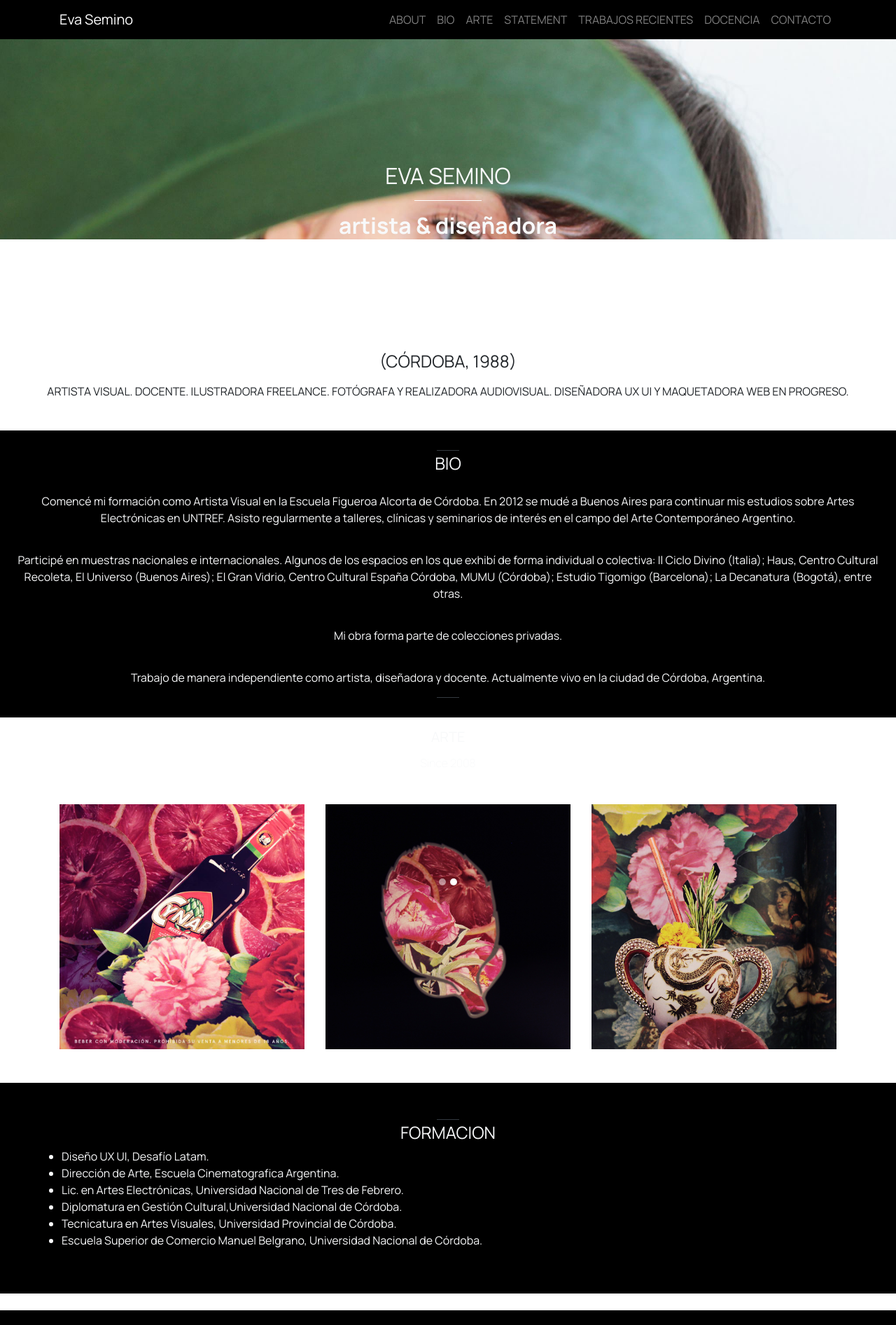
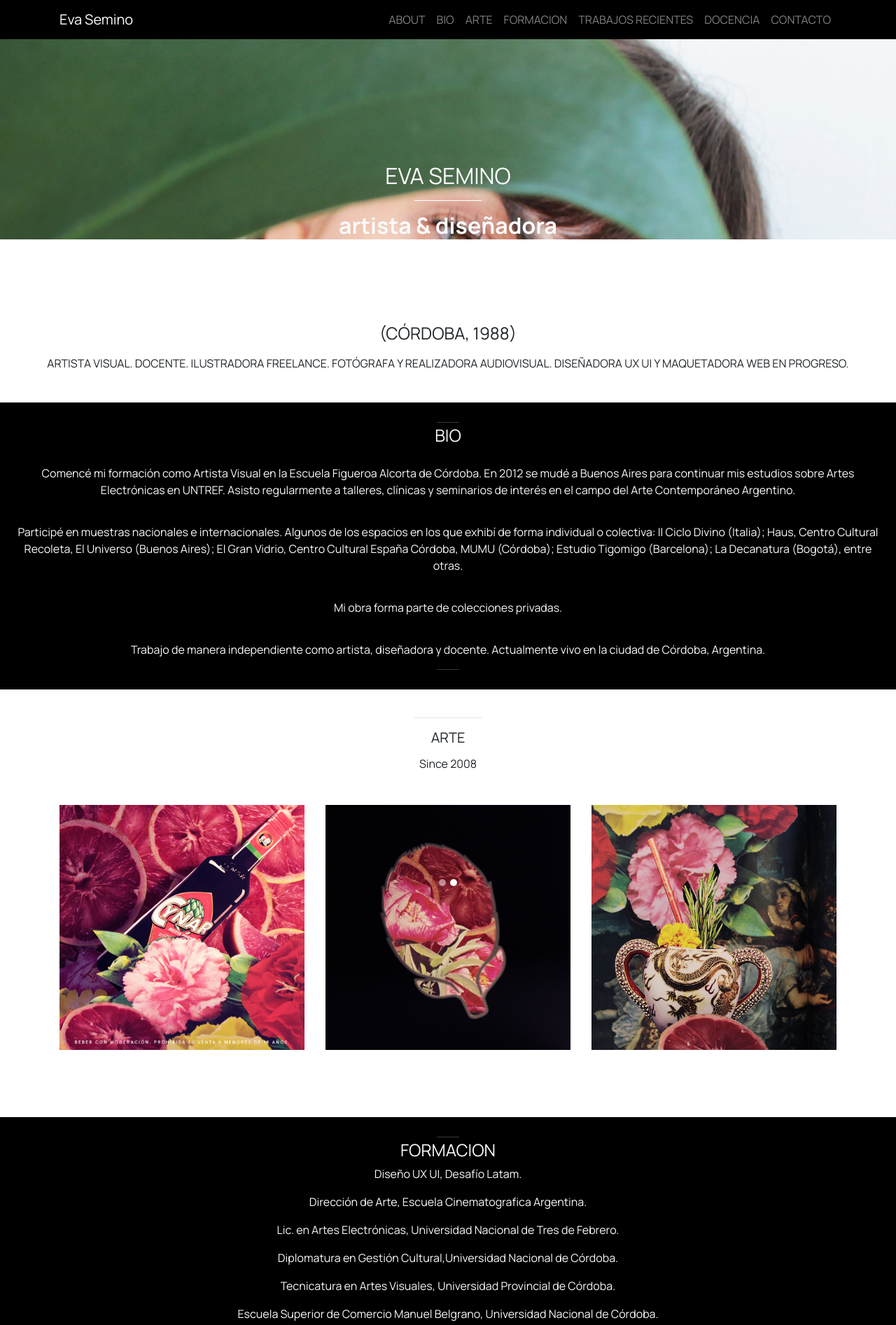
Before and after one commit to evasemino/mi-portfolio, a plain HTML site: page porfolio-eva/index.html in a window 1280 px wide. Shown: the top 1893 px of the page at 70% size. Drawn offline with nearby package versions, Linux system fonts and the light colour scheme; a script that the page names is missing.

Commit message:
ajustes indentado

```diff
--- a/porfolio-eva/index.html
+++ b/porfolio-eva/index.html
@@ -42,23 +42,21 @@
                     <li class="nav-item" id="ABOUT">
                         <a class="nav-link" class="text-light" href="#sobremi"> ABOUT <span class="sr-only"></span></a>
                     </li>
-
                     <li class="nav-item" id="BIO">
                         <a class="nav-link" class="text-light" href="#bio"> BIO </a>
-
                     </li>
-
-                    <li class="nav-item" id="arte">
+                    <li class="nav-item" id="ARTE">
                         <a class="nav-link" class="text-light" href="#arte"> ARTE </a>
                     </li>
 
-                    <li class="nav-item" id="statement">
-                        <a class="nav-link" class="text-light" href="#statement"> STATEMENT </a>
+                    <li class="nav-item" id="FORMACION">
+                        <a class="nav-link" class="text-light" href="#formacion"> FORMACION </a>
                     </li>
+
                     <li class="nav-item" id="TRABAJOS">
                         <a class="nav-link" class="text-light" href="#trabajos"> TRABAJOS RECIENTES </a>
                     </li>
-                    <li class="nav-item" id="">
+                    <li class="nav-item" id="DOCENCIA">
                         <a class="nav-link" class="text-light" href="#docencia"> DOCENCIA</a>
                     </li>
                     <li class="nav-item" id="CONTACTO">
@@ -82,7 +80,7 @@
 
     </header>
 
-    <section id="sobremi" class="conteiner-fluid text-center p-4 about d-none d-sm-block">
+    <section id="sobremi" class="conteiner-fluid text-center pb-4 d-none d-sm-block about">
         <h4 class="my-3"> (CÓRDOBA, 1988) </h4>
         <p class="text-uppercase">
             Artista visual. Docente. Ilustradora freelance. Fotógrafa y realizadora audiovisual. Diseñadora UX
@@ -90,7 +88,7 @@
     </section>
 
 
-    <section id="bio">
+    <section id="bio" class="conteiner-fluid text-center pb-4 ">
         <div class="container-fluid mt-1 p-4 experiencia text-light">
             <div class="mx-auto">
                 <hr class="border-dark my-1 hr">
@@ -119,9 +117,10 @@
 
     </section>
 
-    <section id="arte">
-        <h5 class="my-3 text-light">ARTE</h5>
-        <h6 class="font-weight-light text-light my-3">Since 2008</h6>
+    <section id="arte" class="pb-4">
+        <hr>
+        <h5 class="my-3">ARTE</h5>
+        <h6 class="font-weight-lightmy-3">Since 2008</h6>
 
 
         <section class="container mx-auto my-5 d-block">
@@ -181,24 +180,26 @@
 
 
 
-    <section section id="formacion" class="formacion conteiner-fluid text-light text-left p-5 my-4">
+    <section id="formacion" class="formacion conteiner-fluid text-light text-center py-4 my-4">
         <div class="mx-auto">
             <hr class="border-dark my-1 hr">
         </div>
-        <h4 class="text-center">FORMACION</h4>
-        <ul>
-            <li> Diseño UX UI, Desafío Latam.</li>
-            <li> Dirección de Arte, Escuela Cinematografica Argentina.</li>
-            <li> Lic. en Artes Electrónicas, Universidad Nacional de Tres de Febrero.</li>
-            <li> Diplomatura en Gestión Cultural,Universidad Nacional de Córdoba.</li>
-            <li> Tecnicatura en Artes Visuales, Universidad Provincial de Córdoba.</li>
-            <li>Escuela Superior de Comercio Manuel Belgrano, Universidad Nacional de Córdoba.</li>
-        </ul>
+        <h4>FORMACION</h4>
+        <div>
+            <p> Diseño UX UI, Desafío Latam. </p>
+            <p> Dirección de Arte, Escuela Cinematografica Argentina. </p>
+            <p> Lic. en Artes Electrónicas, Universidad Nacional de Tres de Febrero. </p>
+            <p> Diplomatura en Gestión Cultural,Universidad Nacional de Córdoba. </p>
+            <p> Tecnicatura en Artes Visuales, Universidad Provincial de Córdoba. </p>
+            <p> Escuela Superior de Comercio Manuel Belgrano, Universidad Nacional de Córdoba. </p>
+
+        </div>
+
 
     </section>
 
-    <section>
-        <div id="trabajos" class="container-fluid mt-4 p-4 experiencia font-weight-bold text-light">
+    <section id="trabajos">
+        <div class="container-fluid mt-4 p-4 experiencia font-weight-bold text-light">
             <h4>ULTIMOS TRABAJOS</h4>
             <div class="mx-auto p-4">
                 <hr class="border-dark my-1 hr">
@@ -284,16 +285,12 @@
 
                 </div>
     </section>
-    <section id="docencia">
+    <section id="docencia" class="py-4 my-4">
         <div class="mx-auto">
             <hr class="border-dark my-1 hr">
         </div>
         <h4>DOCENCIA</h4>
-        <p> Desde 2016 ofrece workshops y seminarios enfocados en la producción de obra a través del collage
-            y
-            fotomontaje: WS COLLAGE & EXORCISMO / SEMINARIO COLLAGE CRUCERO. Algunos espacios en los que
-            tuvieron lugar:
-            Casa 13, Casa Nacional del Bicentenario, Bienal FADU UBA, entre otros.
+        <p> WS COLLAGE & EXORCISMO | SEMINARIO COLLAGE CRUCERO | COLLAGE CRUCERO ONLINE
         </p>
 
         <section class="container mx-auto my-5 d-block">
@@ -316,7 +313,7 @@
         </section>
     </section>
 
-    <section>
+    <section id="contacto">
         <div class="container mt-4 p-4">
             <h4>CONTACTO</h4>
 
@@ -334,7 +331,7 @@
 
 
     <Footer>
-        <div id="contacto" class="container-fluid mt-4 p-4 experiencia text-light font-weight-bold">
+        <div class="container-fluid mt-4 p-4 experiencia text-light font-weight-bold">
             <h4>Eva Semino</h4>
             <div class="mx-auto">
                 <hr class="border-dark my-1 hr">
```
